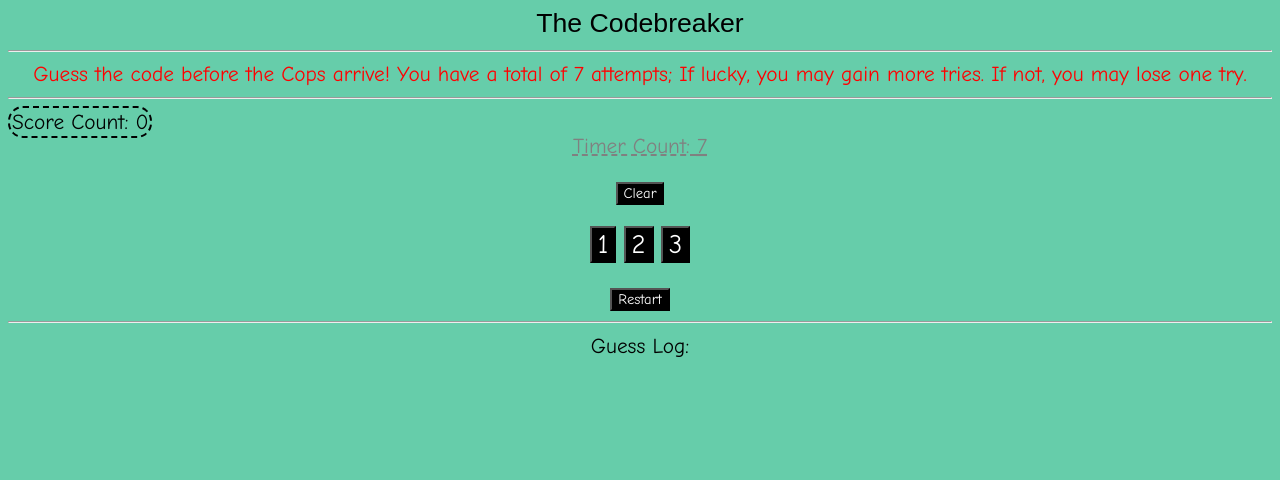
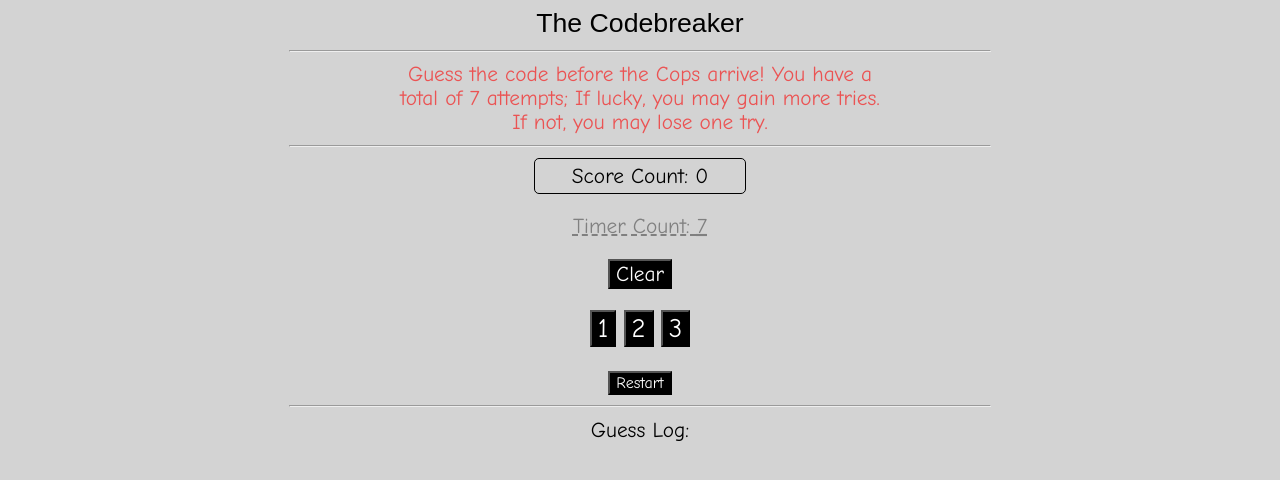
Before and after one commit to TommyLiang1/Code-Break-Minigame, a plain HTML site: page Code Breaker Minigame/Project2_TommyLiang.html in a window 1280 px wide. Drawn offline with Linux system fonts and the light colour scheme.

```diff
--- a/Code Breaker Minigame/CssTextFile.css
+++ b/Code Breaker Minigame/CssTextFile.css
@@ -10,5 +10,5 @@ button
 body
 {
 	font: 16pt comic sans ms;
-	background-color: #66CDAA;
+	background-color: lightgray;
 }
--- a/Code Breaker Minigame/Project2_TommyLiang.html
+++ b/Code Breaker Minigame/Project2_TommyLiang.html
@@ -13,9 +13,17 @@ Tommy Liang
 				color: white;
 				font:20pt comic sans ms;
 			}
-			button#clear, #restart1
+			button#clear
 			{
-				font:11pt comic sans ms;
+				font:16pt comic sans ms;
+			}
+			button#restart1
+			{
+				font:12pt comic sans ms;
+			}
+			button:hover
+			{
+				background-color: #777777;
 			}
 			div#title
 			{
@@ -23,13 +31,18 @@ Tommy Liang
 			}
 			div#cmsg
 			{
-				color: red;
+				color: rgb(235, 83, 83);
+				width: 500px;
+				margin: auto;
 			}
-			span#score
+			div#score
 			{
-				border: 2px dashed black;
-				border-radius: 15px;
-				padding: 2px;
+				padding: 5px;
+				border: 1px solid;
+				border-radius: 5px;
+				width: 200px;
+				margin: auto;
+				margin-bottom: 20px;
 			}
 			span#timer
 			{
@@ -43,6 +56,10 @@ Tommy Liang
 			div#log
 			{
 				font:16pt comic sans ms;
+			}
+			hr
+			{
+				width: 700px;
 			}
 		</style>
 		<script src = "Utilities.js"></script>
@@ -265,20 +282,15 @@ Tommy Liang
 		</script>
 	</head>
 	<body onload = "initialize();">
-
 		<div id = "title">
 		The Codebreaker
 		</div>
-
 		<hr/>
-
 		<div id = "cmsg"></div>
-
 		<hr />
-
-		<span id = "score">
+		<div id = "score">
 		Score Count: <span id = "sre"></span>
-		</span>
+		</div>
 
 		<div id = "vault">
 		<span id = "timer">
```
Also changed, not shown: index.html (added, +15 -0 lines).
